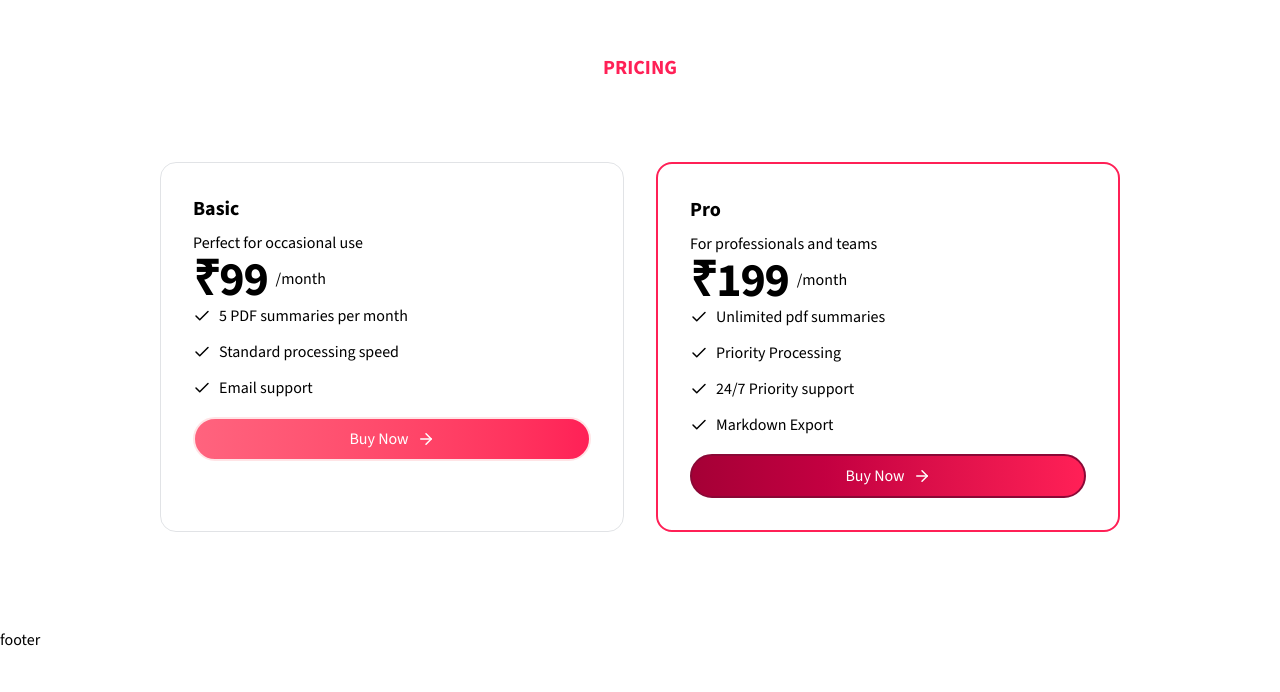
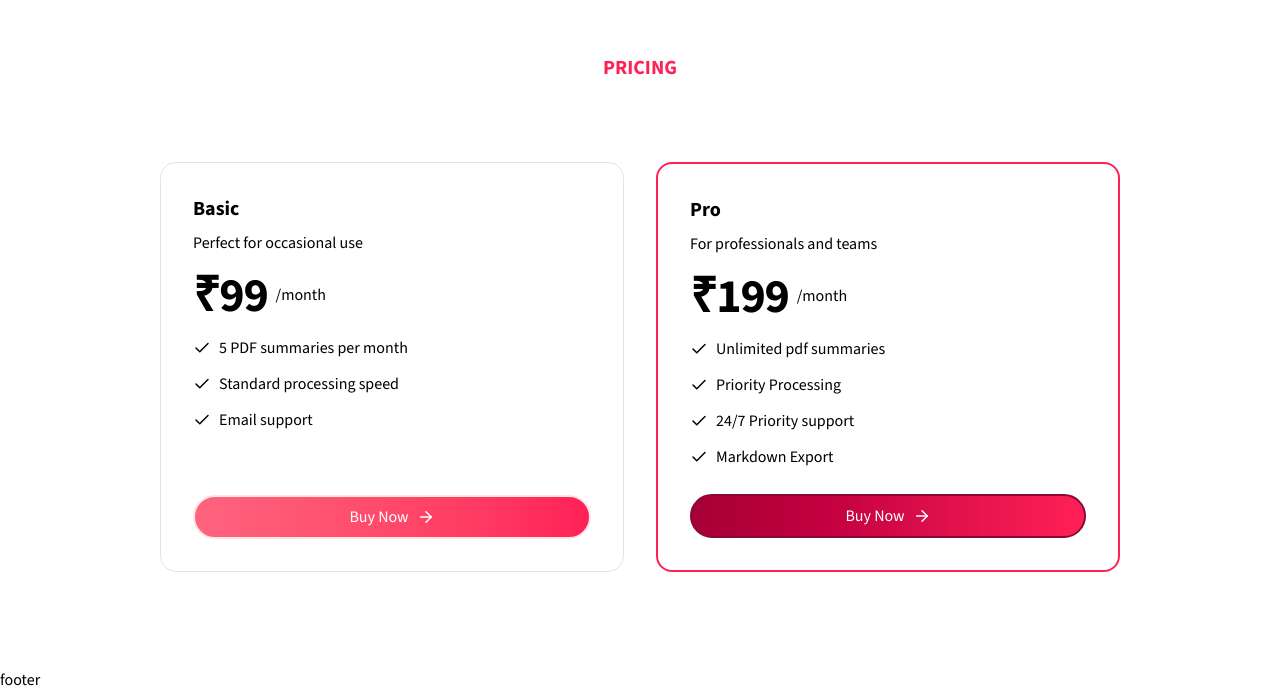
Before and after one commit to ayushcodes0/sumly, a Next.js app: page / in a window 1280 px wide. Shown: the part 1636-2328 px from the top of the page. Before the commit the page ends 2288 px from the top, so only its background shows below. Built offline with nearby package versions, Linux system fonts and the light colour scheme.

Commit message:
completed pricing section

```diff
--- a/components/home/PricingSection.tsx
+++ b/components/home/PricingSection.tsx
@@ -45,33 +45,53 @@ const plans = [
   }
 ]
 
-const PricingCard = ({name , description, price , items, id, paymentLink}: PriceType)=>{
-  return <div className='relative w-full max-w-lg hover:scale-105 hover:transition-all duration-300'>
-    <div className={cn('relative flex-col h-full gap-4 lg:gap-8 z-10 p-8 rounded-2xl border-[1px] border-gray-500/20', id === 'pro' && "border-rose-500 gap-5 border-2")}>
-      <div className='flex-col justify-between items-center gap-4'>
-        <p className='text-lg lg:text-xl font-bold capitalize'>{name}</p>
-        <p className='text-base-content/80 mt-2'>{description}</p>
-      </div>
-      <div className='flex gap-2'>
-        <p className='text-5xl tracking-tight font-extrabold'>₹{price}</p>
-        <div className='flex flex-col justify-center'>
-          <p className="">/month</p>
+const PricingCard = ({ name, description, price, items, id, paymentLink }: PriceType) => {
+  return (
+    <div className="relative w-full max-w-lg hover:scale-105 hover:transition-all duration-300">
+      <div
+        className={cn(
+          'relative flex flex-col h-full gap-4 lg:gap-8 z-10 p-8 rounded-2xl border-[1px] border-gray-500/20',
+          id === 'pro' && 'border-rose-500 gap-5 border-2'
+        )}
+      >
+        <div className="flex flex-col justify-between h-full">
+          <div>
+            <p className="text-lg lg:text-xl font-bold capitalize">{name}</p>
+            <p className="text-base-content/80 mt-2">{description}</p>
+            <div className="flex gap-2 my-4">
+              <p className="text-5xl tracking-tight font-extrabold">₹{price}</p>
+              <div className="flex flex-col justify-center">
+                <p className="">/month</p>
+              </div>
+            </div>
+            <ul className="space-y-2.5 leading-relaxed text-base">
+              {items.map((item, idx) => (
+                <li className="flex items-center gap-2" key={idx}>
+                  <CheckIcon size={18} />
+                  <span>{item}</span>
+                </li>
+              ))}
+            </ul>
+          </div>
+
+          {/* Buy Button always at bottom */}
+          <div className="mt-6">
+            <Link
+              className={cn(
+                'w-full rounded-full flex items-center justify-center gap-2 bg-gradient-to-r from-rose-800 to-rose-500 hover:from-rose-500 hover:to-rose-800 text-white border-2 py-2',
+                id === 'pro' ? 'border-rose-900' : 'border-rose-100 from-rose-400 to-rose-500'
+              )}
+              href={paymentLink}
+            >
+              Buy Now <ArrowRight size={18} />
+            </Link>
+          </div>
         </div>
       </div>
-      <div className='space-y-2.5 leading-relaxed text-base flex-1'>
-        {items.map((item, idx)=>(
-          <li className='flex items-center gap-2' key={idx}>
-            <CheckIcon size={18}/>
+    </div>
+  );
+};
 
-            <span>{item}</span></li>
-        ))}
-      </div>
-      <div className='space-y-2 flex justify-center w-full mt-4'>
-        <Link className={cn('w-full rounded-full flex items-center justify-center gap-2 bg-linear-to-r from-rose-800 to-rose-500 hover:from-rose-500 hover:to-rose-800 text-white border-2 py-2', id==='pro'? 'border-rose-900': 'border-rose-100 from-rose-400 to-rose-500 ')} href={paymentLink}>Buy Now <ArrowRight size={18}/></Link>
-      </div>
-    </div>
-  </div>
-}
 
 const PricingSection = ()=> {
   return (
```
